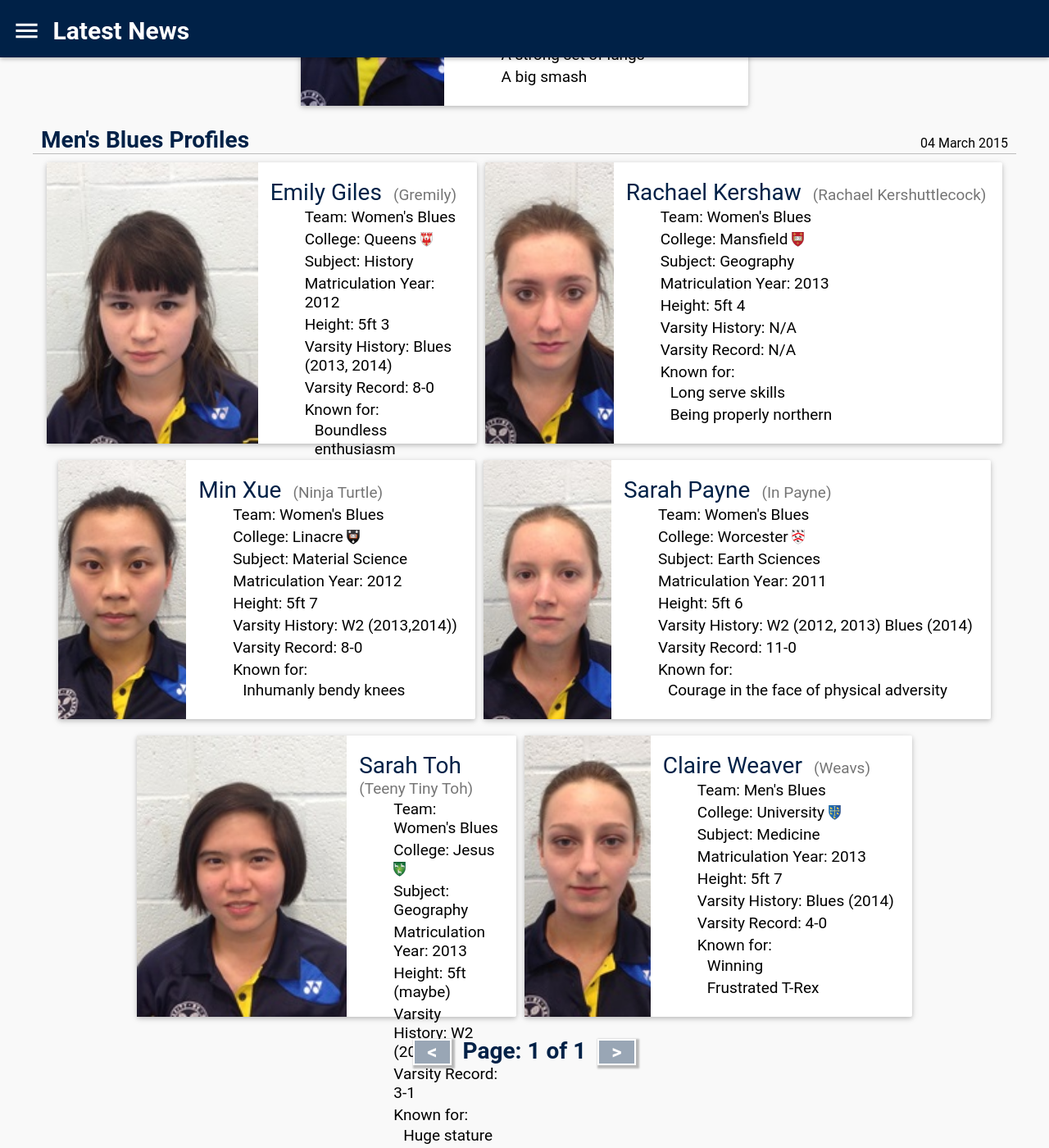
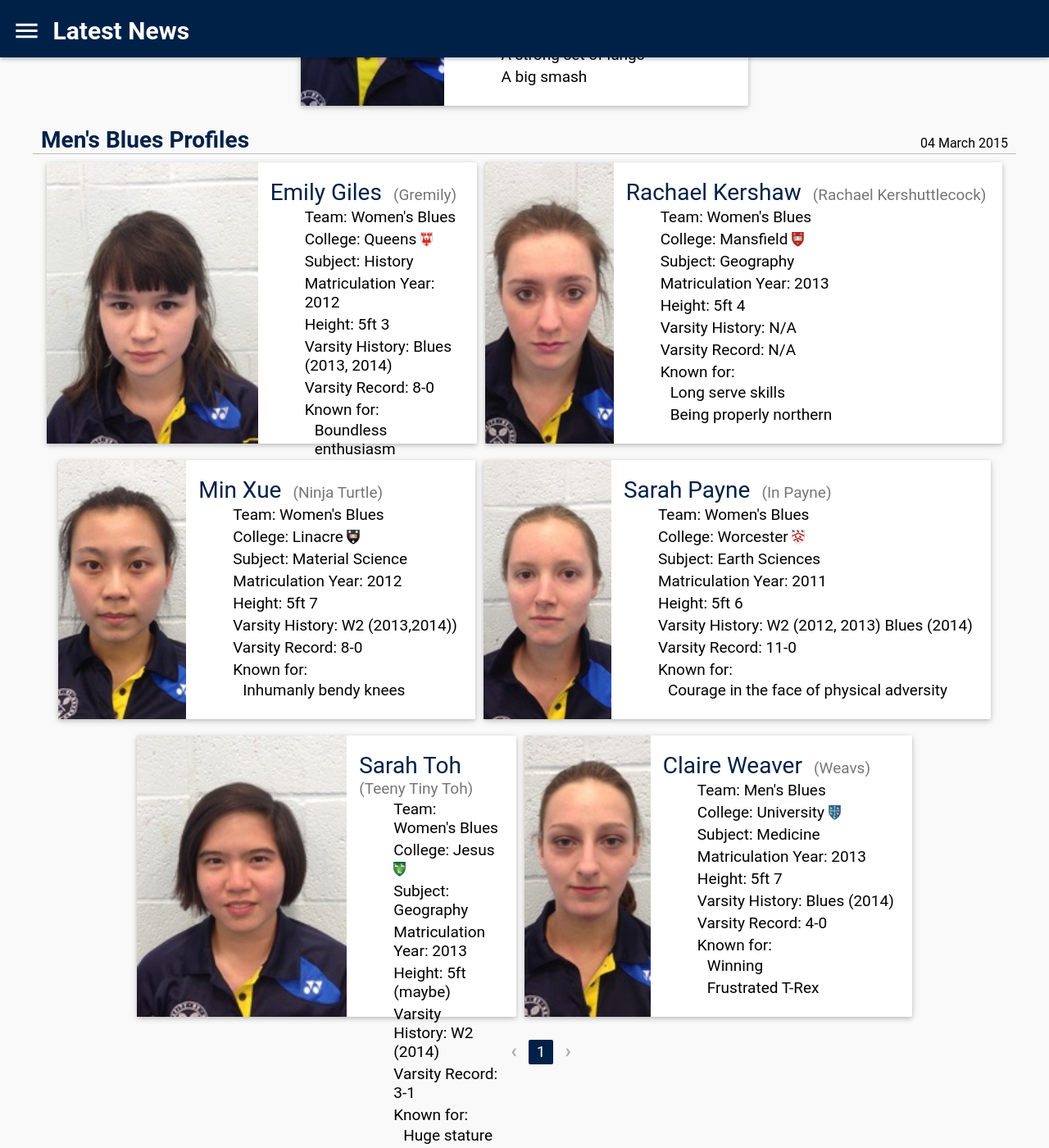
Before and after one commit to OUBaC/OUBaC.github.io, a Jekyll site: the page built from index.html, in a window 1280 px wide and 1400 px high, scrolled down 2742 px. Shown: the whole window at 82% size. Built offline with Jekyll 4.4.1, drawn with Linux system fonts in a browser that asks for light colours; nearby versions of some CDN libraries; the list of posts is cut into pages by our own code.

Commit message:
Changed the pagination buttons.

```diff
--- a/_config.yml
+++ b/_config.yml
@@ -3,7 +3,7 @@ description: "Description"
 
 url: "localhost:4000"
 
-paginate: 10
+paginate: 5
 
 defaults:
   -
--- a/index.html
+++ b/index.html
@@ -1,7 +1,7 @@
 ---
 title: Latest News
 stylesheets:
- - /styles/index-styles.css
+- /styles/index-styles.css
 ---
 {% for post in paginator.posts %}
 <div class="post">
@@ -13,21 +13,40 @@ stylesheets:
 {% endfor %}
 
 <div class="pagination-links">
-	{% if paginator.previous_page %}
-    <a href="{{ paginator.previous_page_path }}" class="button">&lt;</a>
-	{% else %}
-	<div class="button-container">
-		<span class="button-grey-out"></span>
-		<span class="button">&lt;</span>
-	</div>
-	{% endif %}
-	<h2 class="page-number"> Page: {{ paginator.page }} of {{ paginator.total_pages }}</h2>
-	{% if paginator.next_page %}
-	<a href="{{ paginator.next_page_path }}" class="button">&gt;</a>
-	{% else %}
-	<div class="button-container">
-		<span class="button-grey-out"></span>
-		<span class="button">&gt;</span>
-	</div>
-	{% endif %}
+	<ul class="pagination-links-list">
+		{% if paginator.previous_page %}
+			<a href="{{ paginator.previous_page_path }}"><li class="step-page">&lsaquo;</li></a>
+		{% else %}
+			<li class="step-page disabled">&lsaquo;</li>
+		{% endif %}
+
+		{% if paginator.page <  6 %}
+			{% assign start = 1 %}
+		{% else %}
+			{% assign start = paginator.page|minus: 5 %}
+		{% endif %}
+
+		{% assign cutoff = paginator.total_pages|minus: 5 %}
+		{% if paginator.page >  cutoff %}
+			{% assign end = paginator.total_pages %}
+		{% else %}
+			{% assign end = paginator.page|plus: 5 %}
+		{% endif %}
+
+		{% for page in (start..end) %}
+			{% if page == paginator.page %}
+				<a href="#"><li class="active">{{page}}</li></a>
+			{% elsif page == 1 %}
+				<a href="{{ '/index.html' | prepend: site.baseurl | replace: '//', '/' }}"><li>{{ page }}</li></a>
+			{% else %}
+				<a href="{{ site.paginate_path | prepend: site.baseurl | replace: '//', '/' | replace: ':num', page }}"><li>{{ page }}</li></a>
+			{% endif %}
+		{% endfor %}
+
+		{% if paginator.next_page %}
+			<a href="{{ paginator.next_page_path }}"><li class="step-page">&rsaquo;</li></a>
+		{% else %}
+			<li class="step-page disabled">&rsaquo;</li>
+		{% endif %}
+	</ul>
 </div>
--- a/styles/index-styles.scss
+++ b/styles/index-styles.scss
@@ -10,66 +10,54 @@
 .title
 {
     float: left;
-
     margin-top: 0;
     margin-bottom: 0;
     padding-right: 0;
 }
+
 .date
 {
+	display: block;
     font-size: 16px;
-
-    display: block;
+	margin: 0;
     overflow: hidden;
-
-    margin: 0;
-
     text-align: right;
 }
-.pagination-links
-{
-    text-align: center;
-}
 
-.page-number
-{
-    display: inline;
-}
+.active{
+	background-color: $primary-colour;
+	color: #fff;
+	}
 
-.button
-{
-    font-size: 24px;
-    font-weight: bold;
+.step-page{
+		font-size: 150%;
+		font-weight: bold;
+	}
 
-    padding: 0 15px;
+.pagination-links-list{
 
-    color: #fff;
-    border-width: 2px;
-    border-style: solid;
-    border-color: #fff;
-    background: $primary-colour;
-    box-shadow: rgba(0, 0, 0, .258824) 2px 2px 2px 2px;
-}
+		text-align: center;
+		-webkit-touch-callout: none;
+		-webkit-user-select: none;
+		-khtml-user-select: none;
+		-moz-user-select: none;
+		-ms-user-select: none;
+		user-select: none;
 
-.button-grey-out
-{
-    position: absolute;
-    z-index: 2;
+		li{
+			border-radius: 2px;
+			display: inline-block;
+			line-height: 30px;
+			padding: 0 10px;
+			text-align: center;
+		}
 
-    display: inline-block;
+	}
 
-    width: 100%;
-    height: 100%;
+.disabled{
+		opacity: 0.3;
+	}
 
-    background: rgba(255,255,255,.6);
-}
-
-.button-container
-{
-    position: relative;
-
-    display: inline-block;
-}
 
 @media all and (max-width: 950px)
 {
```
